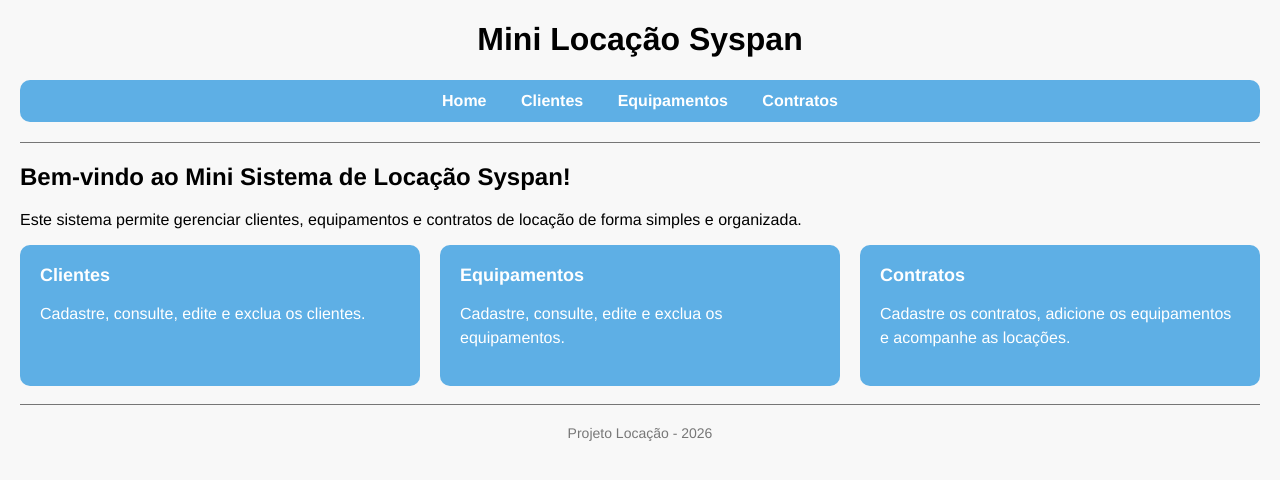
After one commit to thamiresvianna/syspan-estagio-locacao, a PHP site: page / in a window 1280 px wide. The commit adds this page. Shown: the top 480 px of the page. Run offline with PHP 8.4, Linux system fonts and the light colour scheme.

Commit message:
Criação Index e melhorias

```diff
--- a/projeto-locacao/clientes/editar.php
+++ b/projeto-locacao/clientes/editar.php
@@ -71,6 +71,7 @@
     <input type="text" name="telefone" value="<?= htmlspecialchars($telefone ?? '') ?>" required><br><br>
 
     <button type="submit">Salvar</button>
+    <a class="botao-cancelar" href="listar.php">Cancelar</a>
 </form>
 
 <?php
--- a/projeto-locacao/clientes/listar.php
+++ b/projeto-locacao/clientes/listar.php
@@ -27,7 +27,7 @@
 <?php if(!empty($clientes)): ?>
     <table border="1" cellpadding="5" cellspacing="0">
         <tr>
-            <th>Id</th>
+            <th>ID</th>
             <th>Nome</th>
             <th>E-mail</th>
             <th>Telefone</th>
--- a/projeto-locacao/clientes/novo.php
+++ b/projeto-locacao/clientes/novo.php
@@ -55,6 +55,7 @@
     <input type="text" name="telefone" value="<?= htmlspecialchars($telefone ?? '') ?>" required><br><br>
 
     <button type="submit">Salvar</button>
+    <a class="botao-cancelar" href="listar.php">Cancelar</a>
 </form>
 
 <?php
--- a/projeto-locacao/contratos/listar.php
+++ b/projeto-locacao/contratos/listar.php
@@ -62,7 +62,7 @@
 <?php if(!empty($contratos)): ?>
     <table border="1" cellpadding="5" cellspacing="0">
         <tr>
-            <th>Id</th>
+            <th>ID</th>
             <th>Cliente</th>
             <th>Data de Início</th>
             <th>Data de Fim</th>
--- a/projeto-locacao/contratos/novo.php
+++ b/projeto-locacao/contratos/novo.php
@@ -79,8 +79,11 @@
 <form method="POST">
     <label>Cliente:</label><br>
     <select name="id_cliente" required>
+        <option value="" disabled <?= empty($id_cliente) ? 'selected' : '' ?>>- Selecione um cliente -</option>
         <?php foreach ($clientes as $cliente): ?>
-            <option value="<?= htmlspecialchars($cliente['id']) ?>"><?= htmlspecialchars($cliente['nome']) ?></option>
+            <option value="<?= htmlspecialchars($cliente['id']) ?>" <?= $id_cliente == $cliente['id'] ? 'selected' : '' ?>>
+                <?= htmlspecialchars($cliente['nome']) ?>
+            </option>
         <?php endforeach; ?>
     </select><br>
 
@@ -94,6 +97,7 @@
     <textarea name="observacao"><?= htmlspecialchars($observacao ?? '') ?></textarea><br>
 
     <button type="submit">Salvar</button>
+    <a class="botao-cancelar" href="listar.php">Cancelar</a>
 </form>
 
 <?php
--- a/projeto-locacao/contratos/ver.php
+++ b/projeto-locacao/contratos/ver.php
@@ -51,7 +51,7 @@
 <?php if(!empty($contratoItens)): ?>
     <table border="1" cellpadding="5" cellspacing="0">
         <tr>
-            <th>Id do Item</th>
+            <th>ID do Item</th>
             <th>Equipamento</th>
             <th>Valor Diária Unitária</th>
             <th>Quantidade</th>
--- a/projeto-locacao/equipamentos/editar.php
+++ b/projeto-locacao/equipamentos/editar.php
@@ -68,6 +68,7 @@
     <input type="checkbox" name="ativo" value="1" <?= $ativo ? 'checked' : '' ?>><br><br>
 
     <button type="submit">Salvar</button>
+    <a class="botao-cancelar" href="listar.php">Cancelar</a>
 </form>
 
 <?php
--- a/projeto-locacao/equipamentos/listar.php
+++ b/projeto-locacao/equipamentos/listar.php
@@ -27,7 +27,7 @@
 <?php if(!empty($equipamentos)): ?>
     <table border="1" cellpadding="5" cellspacing="0">
         <tr>
-            <th>Id</th>
+            <th>ID</th>
             <th>Descrição</th>
             <th>Diária</th>
             <th>Ativo</th>
--- a/projeto-locacao/equipamentos/novo.php
+++ b/projeto-locacao/equipamentos/novo.php
@@ -52,6 +52,7 @@
     <input type="checkbox" name="ativo" value="1" <?= $ativo ? 'checked' : '' ?>><br><br>
 
     <button type="submit">Salvar</button>
+    <a class="botao-cancelar" href="listar.php">Cancelar</a>
 </form>
 
 <?php
--- /dev/null
+++ b/projeto-locacao/index.php
@@ -0,0 +1,26 @@
+<?php
+    require_once 'layout/header.php';
+?>
+
+<h2>Bem-vindo ao Mini Sistema de Locação Syspan!</h2>
+
+<p>Este sistema permite gerenciar clientes, equipamentos e contratos de locação de forma simples e organizada.</p>
+
+<div class="caixa-index">
+    <a class="card-index" href="clientes/listar.php">
+        <h4>Clientes</h4>
+        <p>Cadastre, consulte, edite e exclua os clientes.</p>
+    </a>
+
+    <a class="card-index" href="equipamentos/listar.php">
+        <h4>Equipamentos</h4>
+        <p>Cadastre, consulte, edite e exclua os equipamentos.</p>
+    </a>
+
+    <a class="card-index" href="contratos/listar.php">
+        <h4>Contratos</h4>
+        <p>Cadastre os contratos, adicione os equipamentos e acompanhe as locações.</p>
+    </a>
+</div>
+
+<?php require_once 'layout/footer.php'; ?>
--- a/projeto-locacao/layout/header.php
+++ b/projeto-locacao/layout/header.php
@@ -168,6 +168,41 @@
                 background-color: #3ca8f0;
             }
 
+            .caixa-index {
+                display: flex;
+                gap: 20px;
+                flex-wrap: wrap;
+                margin-top: 15px;
+            }
+
+            .card-index {
+                padding: 20px;
+                border-radius: 10px;
+                background-color: #5eafe5;
+                color: white;
+                text-decoration: none;
+                flex: 1;
+                min-width: 250px;
+                max-width: 400px;
+                transition: transform .2s, box-shadow .2s;
+                cursor: pointer;
+            }
+
+            .card-index:hover {
+                transform: translateY(-5px);
+                box-shadow: 0 5px 15px rgba(0,0,0,.2);
+                background-color: #4b9fd8;
+            }
+
+            .card-index h4 {
+                margin: 0;
+                font-size: 18px;
+            }
+
+            .card-index p {
+                line-height: 1.5;
+            }
+
             footer {
                 text-align: center;
                 font-size: 14px;
@@ -181,9 +216,10 @@
         <h1>Mini Locação Syspan</h1>
 
         <nav>
-            <a href="/syspan-estagio/projeto-locacao/clientes/listar.php">Clientes</a>
-            <a href="/syspan-estagio/projeto-locacao/equipamentos/listar.php">Equipamentos</a>
-            <a href="/syspan-estagio/projeto-locacao/contratos/listar.php">Contratos</a>
+            <a href="/syspan-estagio-locacao/projeto-locacao/index.php">Home</a>
+            <a href="/syspan-estagio-locacao/projeto-locacao/clientes/listar.php">Clientes</a>
+            <a href="/syspan-estagio-locacao/projeto-locacao/equipamentos/listar.php">Equipamentos</a>
+            <a href="/syspan-estagio-locacao/projeto-locacao/contratos/listar.php">Contratos</a>
         </nav>
 
         <hr>
```
Also changed, not shown: projeto-locacao/contratos/adicionar_item.php (+7 -3 lines), 2 other files.
